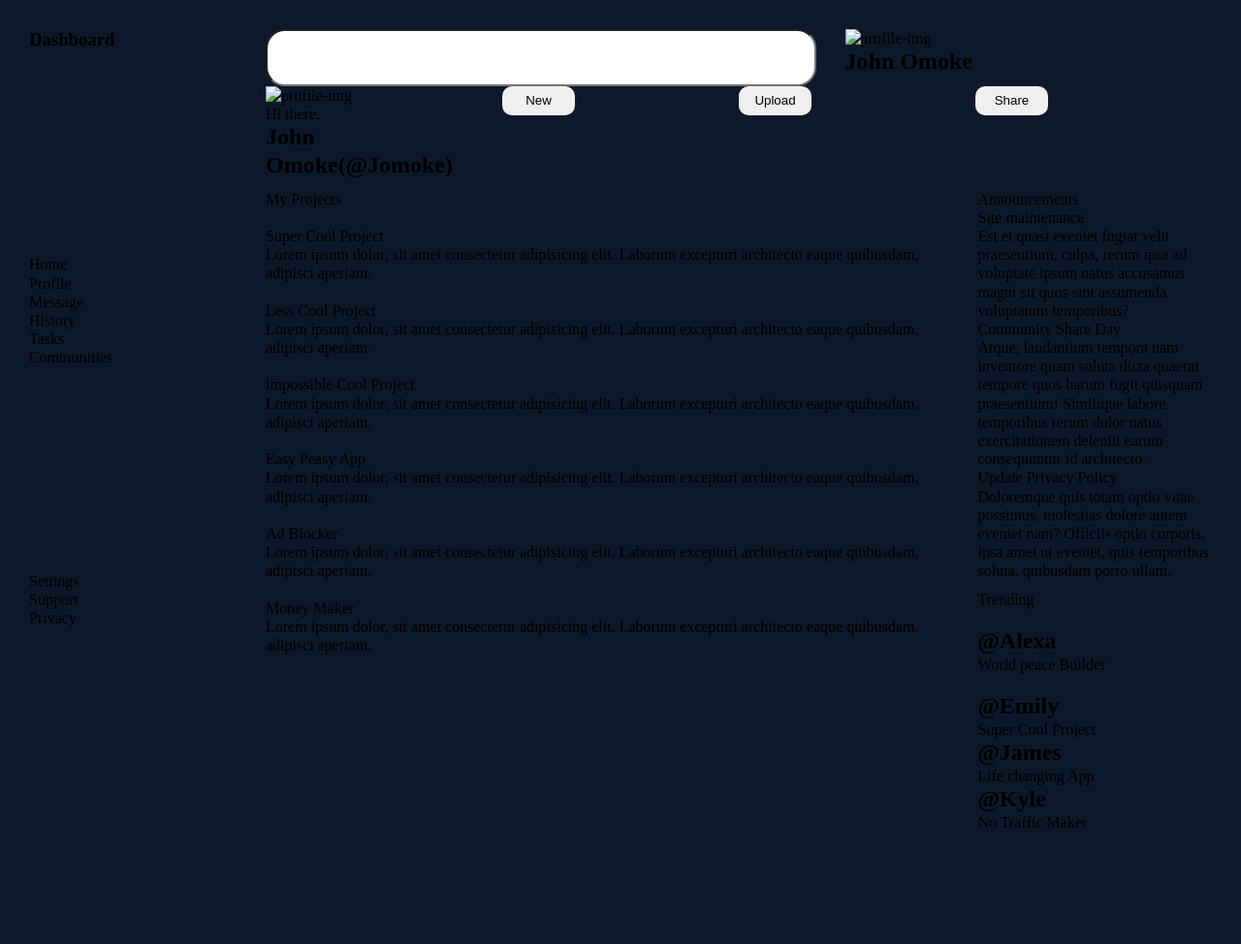
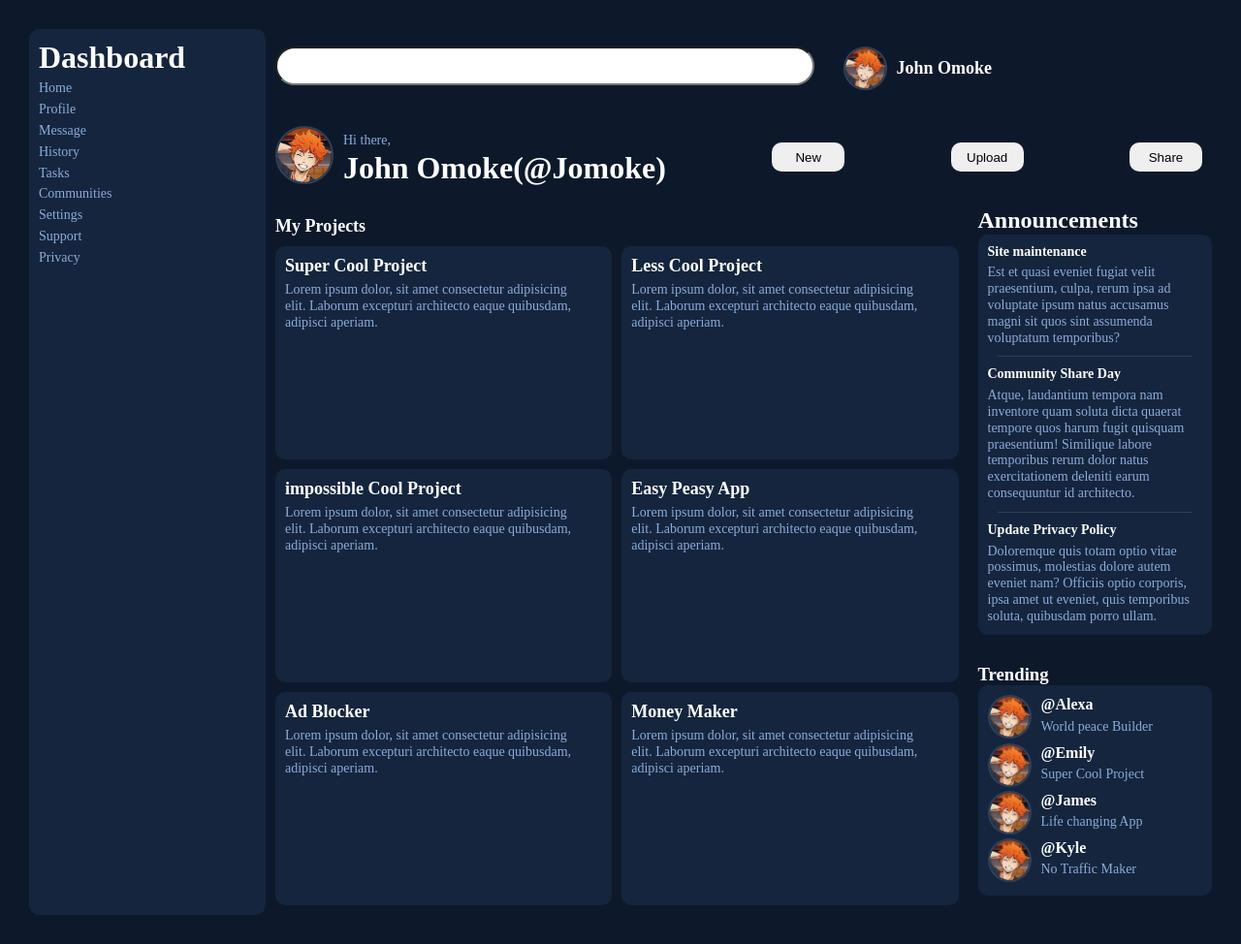
Before and after one commit to jomoke814/Adim-Dashboard, a plain HTML site: page index.html in a window 1280 px wide. Shown: the whole page at 97% size. Before the commit the page ends 888 px from the top, so only its background shows below. Drawn offline with Linux system fonts and the light colour scheme.

Commit message:
Adding images, styling and aligning cards

```diff
--- a/css/styles.css
+++ b/css/styles.css
@@ -16,6 +16,40 @@
 
 body {
     background-color: var(--main-bg-color);
+    color: var(--main-text-color);
+    display: flex;
+    flex-direction: column;
+}
+
+p {
+    font-size: 14px;
+    margin-top: 5px;
+}
+
+h1 {
+    color: var(--main-heading-color);
+    font-family: ;
+    font-size: 2rem;
+}
+
+.title {
+    font-size: 18px;
+}
+
+.description .title {
+    font-size: 14px;
+}
+
+h2 {
+    color: var(--main-heading-color);
+}
+
+h3 {
+    color: var(--main-heading-color);
+}
+
+h4 {
+    color: var(--main-heading-color);
 }
 
 .container {
@@ -27,34 +61,55 @@ body {
     margin: 30px;
 }
 
+img {
+    border: 2px solid var(--main-line-color);
+    border-radius: 50%;
+    height: 60px;
+}
+
+.image {
+    height: 45px;
+}
+
 input {
     border-radius: 20px;
+    height: 40px;
 }
 
 .header {
     display: grid;
+    align-items: center;
     grid-column: 2/3;
 }
-
-/* .nav .profile {
-    display: flex;
-    gap: 10px;
-} */
 
 .nav {
     display: grid;
     grid-template-columns: 3fr 2fr;
     gap: 30px;
+    padding: 10px;
+}
+
+.nav .profile {
+    display: flex;
+    align-items: center;
+    gap: 10px;
 }
 
 .menu {
-    display: grid;
-    grid-template-columns:repeat(4, 2fr);
+    display: flex;
+    flex-direction: row;
+    justify-content: space-between;
+    /* grid-template-columns:repeat(2, 1fr); */
+    gap: 35px;
+    align-items: center;
+    padding: 10px;
 }
 
-.menu .menu-profile {
+.menu-profile {
     display: flex;
-    flex-direction: column;
+    flex-direction: row;
+    align-items: center;
+    gap: 10px;
 }
 
 button {
@@ -65,8 +120,13 @@ button {
 }
 
 .sidebar {
+    background-color: var(--main-sidebar-color);
+    border-radius: 10px;
     display: grid;
+    grid-template-columns: 1fr;
+    grid-template-rows: auto auto 1fr;
     grid-row: 1/3;
+    padding: 10px;
 }
 
 .content {
@@ -77,11 +137,56 @@ button {
 }
 
 .project {
+    display: grid;
     grid-column: 1/2;
     grid-row: 1/3;
+    padding: 10px;
+}
+
+.project-container {
+    display: grid;
+    grid-template-columns: repeat(2, 1fr);
+    gap: 10px;
+    margin-top: 10px;
+}
+
+.project-container .card {
+    background-color: var(--main-sidebar-color);
+    display: grid;
+    grid-template-columns: 300px;
+    grid-template-rows: 200px;
+    padding: 10px;
+    border-radius: 10px;
+}
+
+.announcement  .announcement-card{
+    background-color: var(--main-sidebar-color);
+    border-radius: 10px;
+    padding: 10px;
+}
+
+hr {
+    background-color: var(--main-line-color);
+    border: none;
+    height: 1px;
+    margin: 10px;
 }
 
 .treading {
     grid-column: 2/3;
     grid-row: 2/3;
 }
+
+.profile-card {
+    display: flex;
+    flex-direction: column;
+    background-color: var(--main-sidebar-color);
+    border-radius: 10px;
+    padding: 10px;
+    justify-content: space-between;
+}
+
+.profile-1 {
+    display: flex;
+    gap: 10px;
+}
--- a/index.html
+++ b/index.html
@@ -14,17 +14,19 @@
             <div class="nav">
                 <input type="search" name="search" id="search">
                 <div class="profile">
-                    <img src="images/" alt="profile-img">
-                    <h2>John Omoke</h2>
+                    <img class="image" src="images/shoyo-hinata-modified.png" alt="profile-img">
+                    <h1 class="title">John Omoke</h1>
                 </div>
             </div>
             <div class="menu">
                 <div class="menu-profile">
                     <div>
-                        <img src="images/" alt="profile-img">
+                        <img src="images/shoyo-hinata-modified.png" alt="profile-img">
                     </div>
+                    <div>
                         <p>Hi there,</p>
                         <h1>John Omoke(@Jomoke)</h1>
+                    </div>
                 </div>
                 <button>New</button>
                 <button>Upload</button>
@@ -33,7 +35,7 @@
         </section>
         <section class="sidebar">
             <div class="logo">
-                <h3>Dashboard</h3>
+                <h1>Dashboard</h1>
             </div>
             <div class="options">
                 <p class="option">Home</p>
@@ -51,74 +53,106 @@
         </section>
         <section class="content">
             <div class="project">
-                <p class="title">My Projects</p>
+                <h2 class="title">My Projects</h2>
+                <div class="project-container">
                     <div class="card">
-                    <img src="images/" alt="">
-                    <p class="header">Super Cool Project</p>
-                    <p>Lorem ipsum dolor, sit amet consectetur adipisicing elit. Laborum excepturi architecto eaque quibusdam, adipisci aperiam.</p>
-                </div>
-                <div class="card">
-                <img src="images/" alt="">
-                <p class="header">Less Cool Project</p>
-                <p>Lorem ipsum dolor, sit amet consectetur adipisicing elit. Laborum excepturi architecto eaque quibusdam, adipisci aperiam.</p>
-                </div>
-                <div class="card">
-                <img src="images/" alt="">
-                <p class="header">impossible Cool Project</p>
-                <p>Lorem ipsum dolor, sit amet consectetur adipisicing elit. Laborum excepturi architecto eaque quibusdam, adipisci aperiam.</p>
-                </div>
-                <div class="card">
-                <img src="images/" alt="">
-                <p class="header">Easy Peasy App</p>
-                <p>Lorem ipsum dolor, sit amet consectetur adipisicing elit. Laborum excepturi architecto eaque quibusdam, adipisci aperiam.</p>
-                </div>
-                <div class="card">
-                <img src="images/" alt="">
-                <p class="header">Ad Blocker</p>
-                <p>Lorem ipsum dolor, sit amet consectetur adipisicing elit. Laborum excepturi architecto eaque quibusdam, adipisci aperiam.</p>
-                </div>
-                <div class="card">
-                <img src="images/" alt="">
-                <p class="header">Money Maker</p>
+                        <div>
+                            <h2 class="title">Super Cool Project</h2>
                             <p>Lorem ipsum dolor, sit amet consectetur adipisicing elit. Laborum excepturi architecto eaque quibusdam, adipisci aperiam.</p>
                         </div>
                     </div>
+                    <div class="card">
+                        <div>
+                            <h2 class="title">Less Cool Project</h2>
+                            <p>Lorem ipsum dolor, sit amet consectetur adipisicing elit. Laborum excepturi architecto eaque quibusdam, adipisci aperiam.</p>
+                        </div>
+                    </div>
+                    <div class="card">
+                        <div>
+                            <h2 class="title">impossible Cool Project</h2>
+                            <p>Lorem ipsum dolor, sit amet consectetur adipisicing elit. Laborum excepturi architecto eaque quibusdam, adipisci aperiam.</p>
+                        </div>
+                    </div>
+                    <div class="card">
+                        <div>
+                            <h2 class="title">Easy Peasy App</h2>
+                            <p>Lorem ipsum dolor, sit amet consectetur adipisicing elit. Laborum excepturi architecto eaque quibusdam, adipisci aperiam.</p>
+                        </div>
+                    </div>
+                    <div class="card">
+                        <div>
+                            <h2 class="title">Ad Blocker</h2>
+                            <p>Lorem ipsum dolor, sit amet consectetur adipisicing elit. Laborum excepturi architecto eaque quibusdam, adipisci aperiam.</p>
+                        </div>
+                    </div>
+                    <div class="card">
+                        <div>
+                            <h3 class="title">Money Maker</h3>
+                            <p>Lorem ipsum dolor, sit amet consectetur adipisicing elit. Laborum excepturi architecto eaque quibusdam, adipisci aperiam.</p>
+                        </div>
+                    </div>
+                </div>
+
+            </div>
             <div class="announcement">
-                <p>Announcements</p>
-            <div class="article-card">
-                <div>
-                    <p class="header">Site maintenance</p>
+                <h2>Announcements</h2>
+                <div class="announcement-card">
+                    <div class="description">
+                        <h3 class="title">Site maintenance</h3>
                         <p>Est et quasi eveniet fugiat velit praesentium, culpa, rerum ipsa ad voluptate ipsum natus accusamus magni sit quos sint assumenda voluptatum temporibus?</p>
                     </div>
-                <div>
-                    <p class="header">Community Share Day</p>
+                    <hr>
+                    <div class="description">
+                        <h3 class="title">Community Share Day</h3>
                         <p>Atque, laudantium tempora nam inventore quam soluta dicta quaerat tempore quos harum fugit quisquam praesentium! Similique labore temporibus rerum dolor natus exercitationem deleniti earum consequuntur id architecto.</p>
                     </div>
-                <div>
-                    <p class="header">Update Privacy Policy</p>
+                    <hr>
+                    <div class="description">
+                        <h3 class="title">Update Privacy Policy</h3>
                         <p>Doloremque quis totam optio vitae possimus, molestias dolore autem eveniet nam? Officiis optio corporis, ipsa amet ut eveniet, quis temporibus soluta, quibusdam porro ullam.</p>
                     </div>
                 </div>
             </div>
             <div class="treading">
-                <p class="header">Trending</p>
+                <h3 class="header">Trending</h3>
+                <div class="profile-card">
                     <div class="profile-1">
-                <img src="images/" alt="">
-                <h2 class="title">@Alexa</h2>
+                        <div>
+                            <img class="image" src="images/shoyo-hinata-modified.png" alt="">
+                        </div>
+                        <div>
+                            <h4>@Alexa</h4>
                             <p>World peace Builder</p>
                         </div>
-            <div class="profile-2">
-                <img src="images/" alt="">
-                <h2 class="title">@Emily</h2>
+                    </div>
+                    <div class="profile-1">
+                        <div>
+                            <img class="image" src="images/shoyo-hinata-modified.png" alt="">
+                        </div>
+                        <div>
+                            <h4>@Emily</h4>
                             <p>Super Cool Project</p>
                         </div>
-            <div class="profile-3">
-                <h2 class="title">@James</h2>
+                    </div>
+                    <div class="profile-1">
+                        <div>
+                            <img class="image" src="images/shoyo-hinata-modified.png" alt="">
+                        </div>
+                        <div>
+                            <h4>@James</h4>
                             <p>Life changing App</p>
                         </div>
-            <div class="profile-4">
-                <h2 class="title">@Kyle</h2>
+                    </div>
+                    <div class="profile-1">
+                        <div>
+                            <img class="image" src="images/shoyo-hinata-modified.png" alt="">
+                        </div>
+                        <div>
+                            <h4>@Kyle</h4>
                             <p>No Traffic Maker</p>
+                        </div>
+                    </div>
+                </div>
             </div>
         </div>
         </section>
```
Also changed, not shown: images/shoyo-hinata-modified.png (added). Lines whose indentation alone changed are shown as unchanged.
